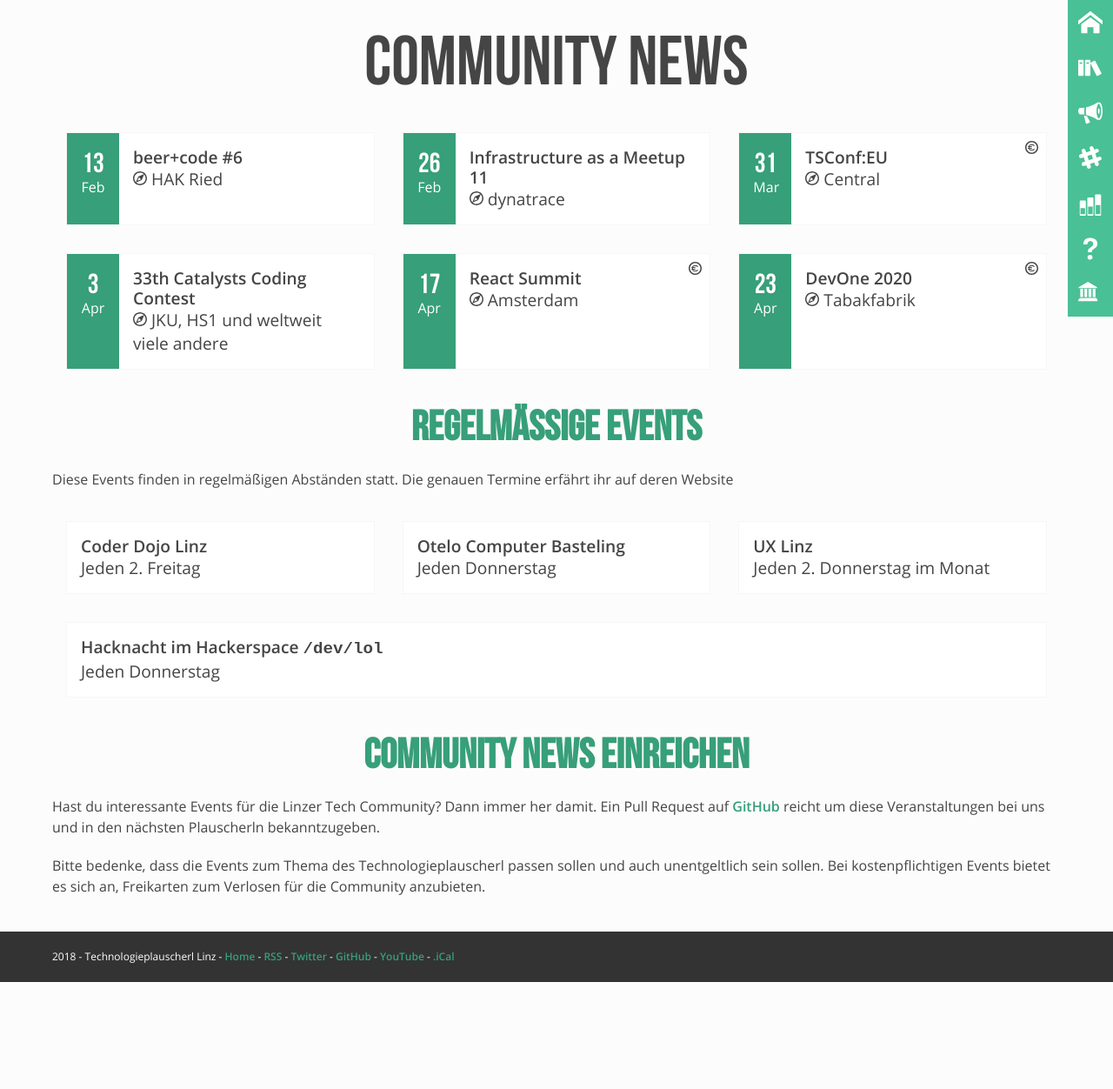
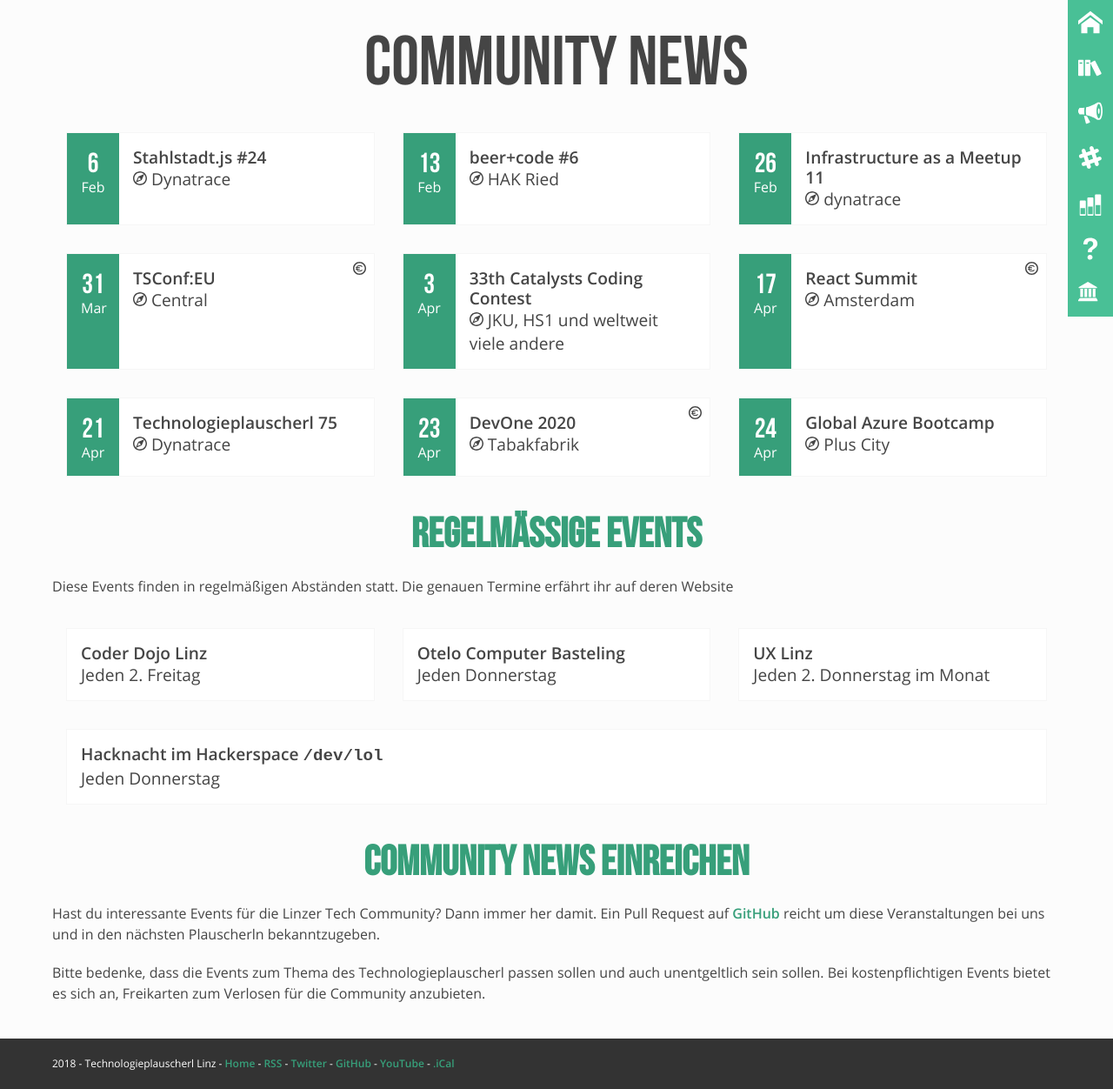
Before and after one commit to mericanAncer127/plauscherl, a Jekyll site: the page built from pages/community-news.html, in a window 1280 px wide. Shown: the whole page at 87% size. Built offline with Jekyll 4.4.1, drawn with Linux system fonts in a browser that asks for light colours; before the commit the page ends 1129 px from its top, so only the background shows below that; some of the changed lines change nothing that is shown.

Commit message:
Update community.yml

```diff
--- a/_data/community.yml
+++ b/_data/community.yml
@@ -22,10 +22,20 @@
   id: stahlstadt-js
   name: "Stahlstadt.js"
   events:
+    -
+      name: "Stahlstadt.js #24"
+      location: Dynatrace
+      date: 2020-02-06
+      link: https://www.meetup.com/de-DE/stahlstadt-js/events/268136639/
 -
   id: technologieplauscherl
   name: "Technologieplauscherl"
   events:
+    -
+      name: "Technologieplauscherl 75"
+      location: Dynatrace
+      date: 2020-04-21
+      link: https://technologieplauscherl.at
 -
   id: topconf
   name: "Topconf Events"
@@ -129,9 +139,14 @@
   name: "TYPO3 Usergroup Meeting in Linz"
   events:
 -
-  id: growth-hacking
-  name: "Growth Hacking Linz"
+  id: gab
+  name: "Global Azure Bootcamp"
   events:
+    -
+      name: "Global Azure Bootcamp"
+      location: Plus City
+      date: 2020-04-24
+      link: https://www.globalazurebootcamp.at
 -
   id: oeh-informatik
   name: "ÖH JKU - StV Informatik"
@@ -146,41 +161,10 @@
       location: JKU
       date: 2019-11-01
       link: https://www.sigflag.at/events/#newbie
--
-  id: jku-im
-  name: "JKU Informationsmanagement"
-  events:
+
 -
   id: dotnet-stammtisch
   name: ".NET Stammtisch - Linz"
-  events:
--
-  id: linz-cobol-meetup
-  name: "Linz Cobol Meetup"
-  events:
--
-  id: otelo
-  name: "Otelo"
-  events:
--
-  id: linuxwochen
-  name: "Linuxwochen"
-  events:
--
-  id: funlinz
-  name: "Fuckup Night Linz"
-  events:
--
-  id: pioneers
-  name: "Pioneers Industry 4.0 Hackathon"
-  events:
--
-  id: karriere.at
-  name: "Dev-Talk"
-  events:
--
-  id: agile-coffee
-  name: "Agile Coffee"
   events:
 -
   id: linz-ai
```
